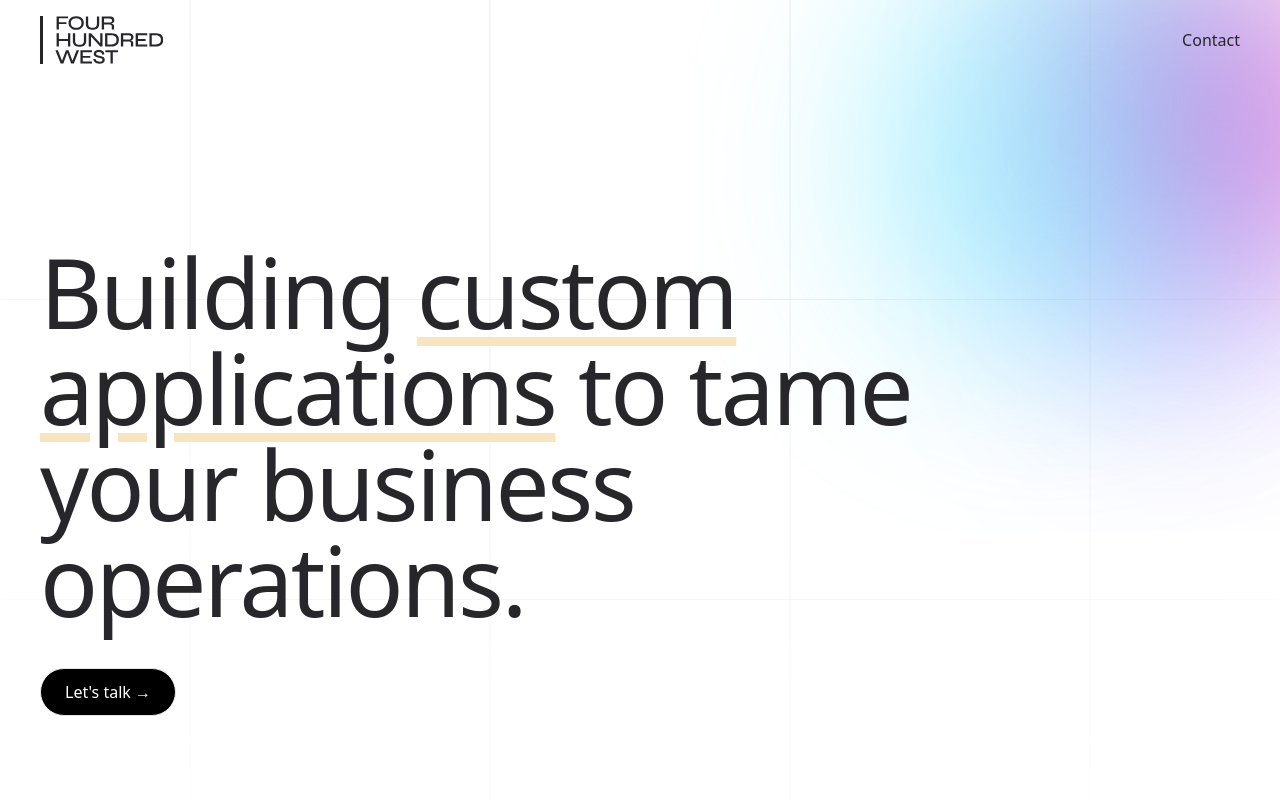
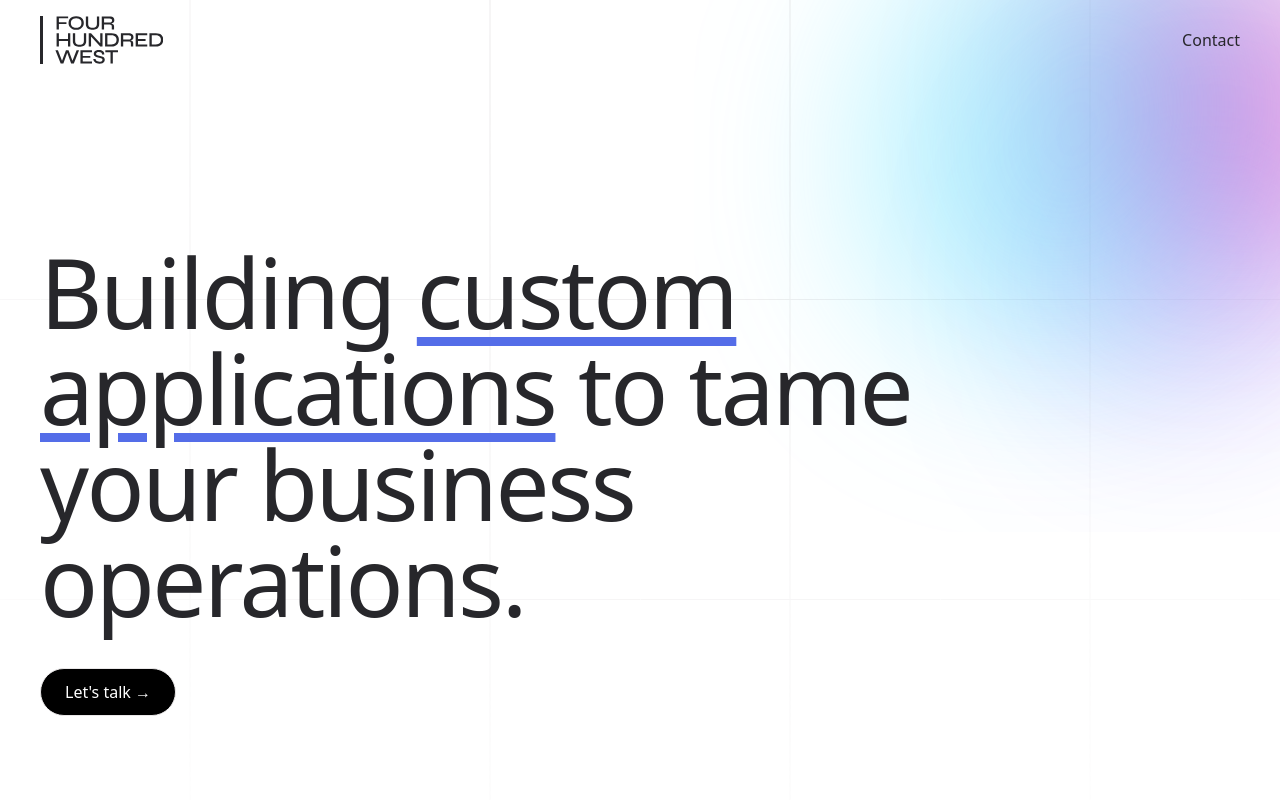
Before and after one commit to fourhundredwest/fhw, a Nuxt app: page / in a window 1280 px wide. Shown: the top 800 px of the page. Built offline with nearby package versions, Linux system fonts and the light colour scheme.

Commit message:
update accent colour

```diff
--- a/assets/css/main.css
+++ b/assets/css/main.css
@@ -13,8 +13,8 @@
 	--color-text: 240deg 5% 16%;
 	--color-primary: 0deg 0% 0%;
 	--color-on-primary: 0deg 0% 100%;
-	--color-accent: 39deg 79% 86%;
-	--color-on-accent: 0deg 0% 0%;
+	--color-accent: 230deg 76% 62%;
+	--color-on-accent: 0deg 0% 100%;
 
 	--gap: theme(spacing.6);
 	--header-height: theme(spacing.20);
```
